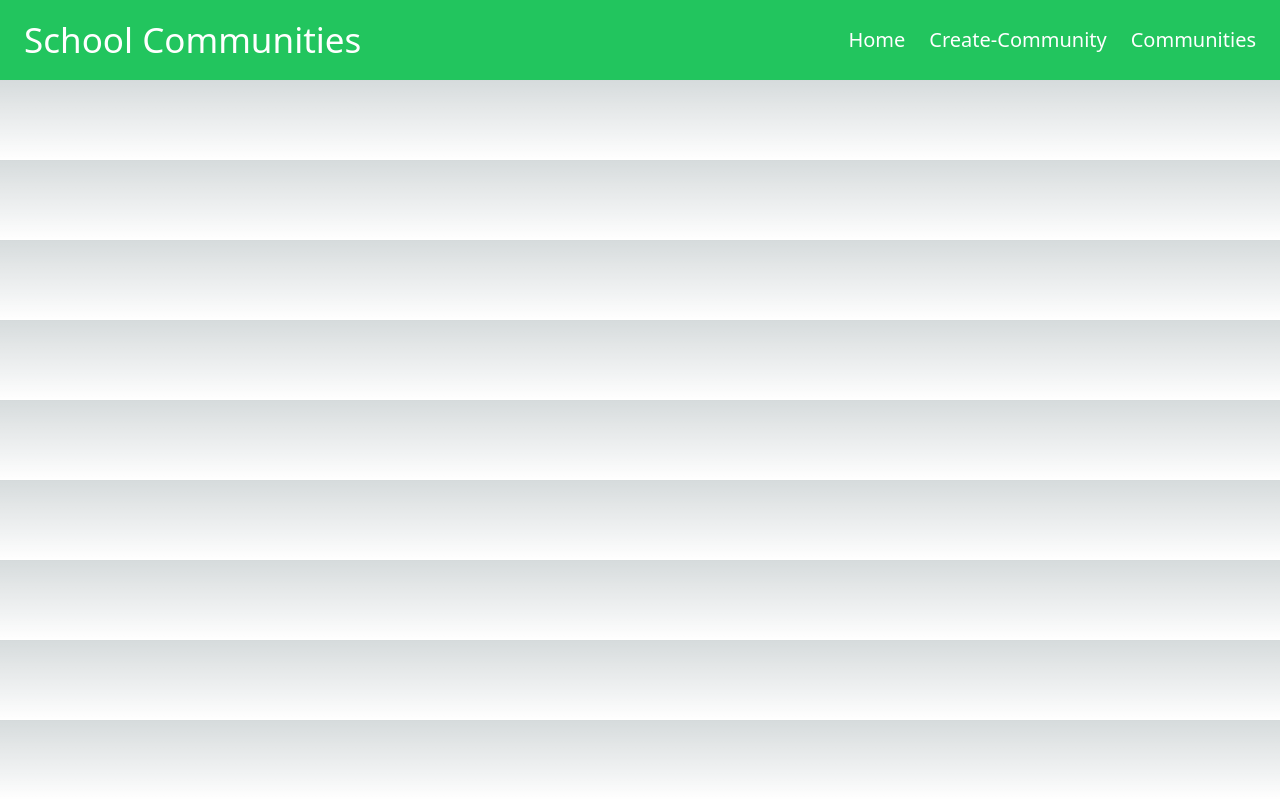
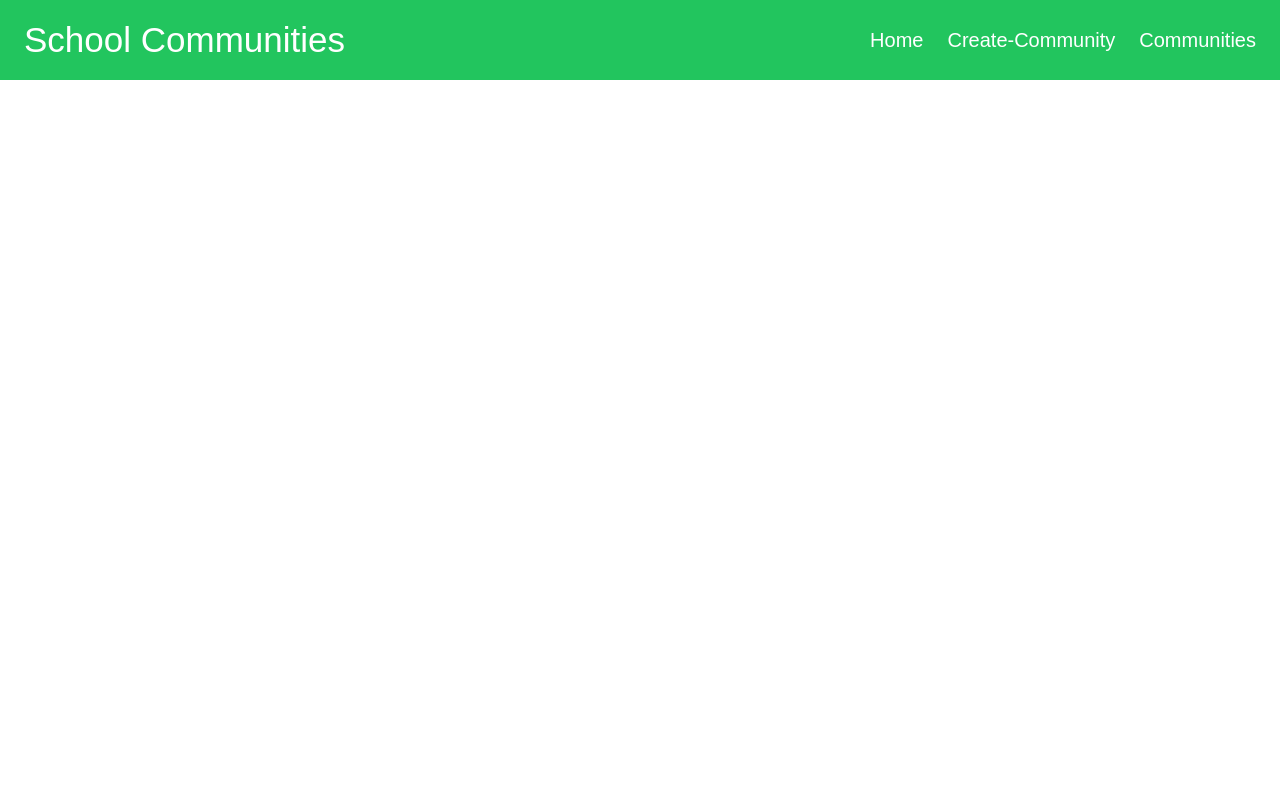
Before and after one commit to temple69/School_Communities, a Next.js app: page / in a window 1280 px wide. Built offline with nearby package versions, Linux system fonts and the light colour scheme.

Commit message:
styles:css styling for the website

```diff
--- a/src/styles/globals.css
+++ b/src/styles/globals.css
@@ -1,7 +1,7 @@
 @tailwind base;
 @tailwind components;
 @tailwind utilities;
-
+@import url('https://fonts.googleapis.com/css2?family=Poppins&display=swap');
 :root {
     --foreground-rgb: 0, 0, 0;
     --background-start-rgb: 214, 219, 220;
@@ -18,10 +18,11 @@
 
 body {
     color: rgb(var(--foreground-rgb));
-  background: linear-gradient(
-      to bottom,
-      transparent,
-      rgb(var(--background-end-rgb))
-    )
-    rgb(var(--background-start-rgb));
 }
+
+* {
+    box-sizing: border-box;
+    font-family: 'Poppins', sans-serif;
+    padding: 0;
+    margin: 0;
+}
```
Lines whose indentation alone changed are shown as unchanged.
